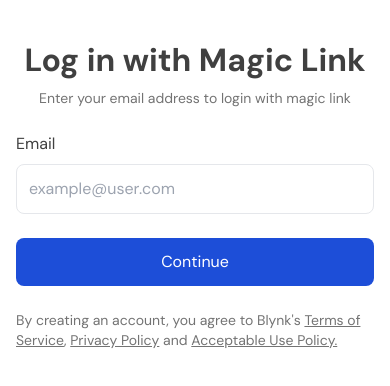
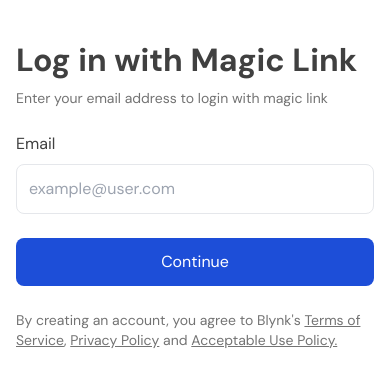
Before and after one commit to highscoreUx/blynk-nextjs, a Next.js app: page /auth/sso in a window 390 px wide. Shown: the top 386 px of the page. Built offline with nearby package versions, Linux system fonts and the light colour scheme.

Commit message:
refactor: correct redirect link

```diff
--- a/app/auth/sso/page.tsx
+++ b/app/auth/sso/page.tsx
@@ -7,8 +7,8 @@ export default function LoginPage() {
 			<div className="flex flex-col md:flex-row   gap-6 pt-10">
 				<div className="flex items-center flex-1 justify-center flex-col mx-4 md:mx-6">
 					<div className="md:w-[400px]">
-						<h2 className="text-center">Log in with Magic Link</h2>
-						<p className="mt-2 text-sm text-center">
+						<h2 className="md:text-center">Log in with Magic Link</h2>
+						<p className="mt-2 text-sm md:text-center">
 							Enter your email address to login with magic link
 						</p>
 
--- a/app/login/actions.ts
+++ b/app/login/actions.ts
@@ -22,7 +22,7 @@ export async function login(formData: FormData) {
 	}
 
 	revalidatePath("/", "layout");
-	redirect("/");
+	redirect("/user-home");
 }
 
 export async function googleSignin() {
--- a/app/signup/actions.ts
+++ b/app/signup/actions.ts
@@ -24,7 +24,7 @@ export async function signup(formData: FormData) {
 	}
 
 	revalidatePath("/", "layout");
-	redirect("/");
+	redirect("/user-home");
 }
 
 export async function googleSignUp() {
```
